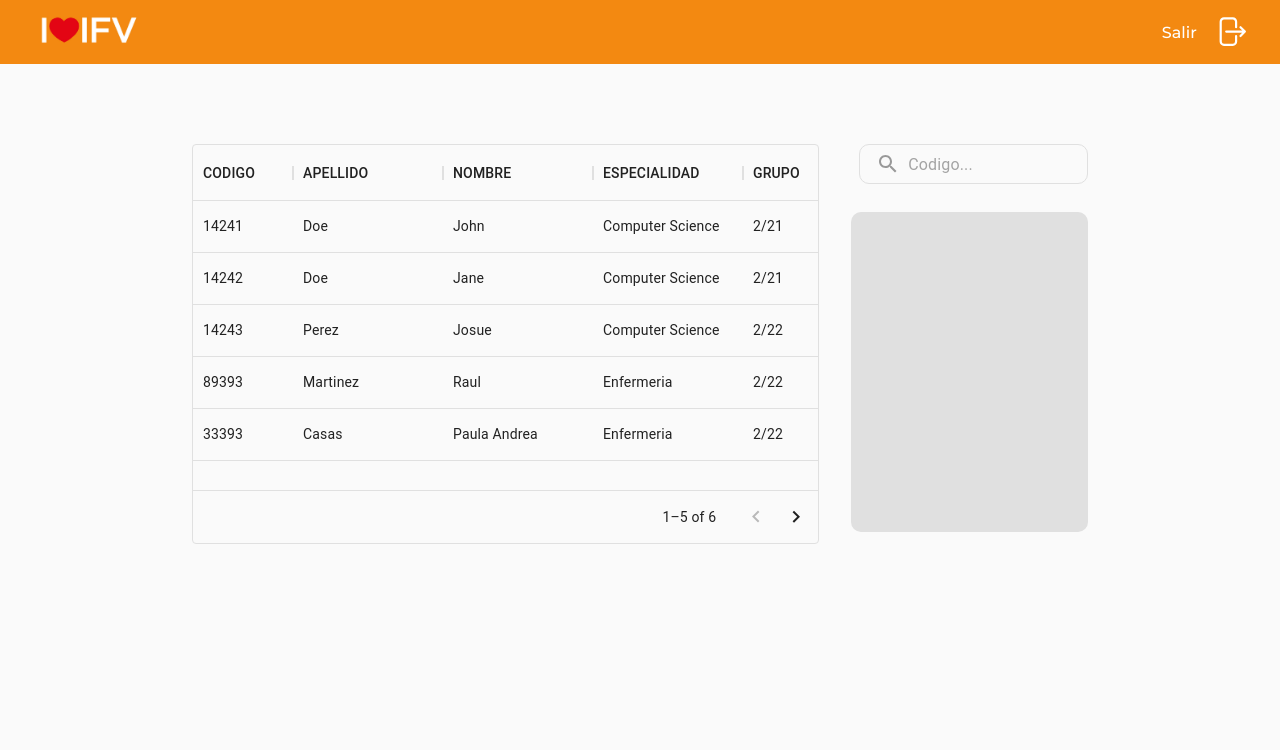
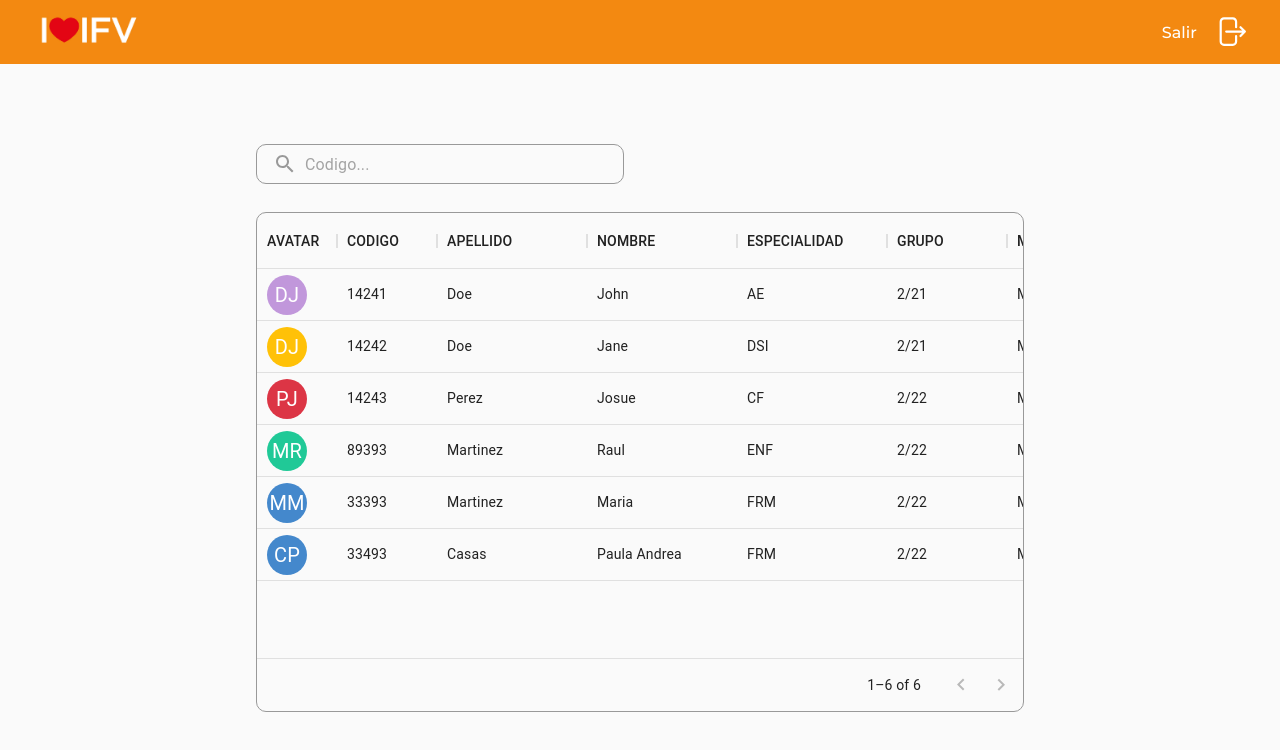
Before and after one commit to cesar-brandon/assistance-control-app, a React (Vite) app: page /login in a window 1280 px wide. Both pictures are taken after typing "name@example.com", "Sample123" into the empty fields and a click on the button "ACEPTAR". Shown: the top 750 px of the page. Built offline with nearby package versions, Linux system fonts and the light colour scheme.

Commit message:
style(datagrid):💄add avatars and update table style

```diff
--- /dev/null
+++ b/src/components/common/Avatar.tsx
@@ -0,0 +1,29 @@
+import React from "react";
+import { Avatar as AvatarMui } from "@mui/material/";
+import { raceColors } from "../../utilities/dataGridColumns";
+import { GridRenderCellParams } from "@mui/x-data-grid";
+
+interface Props {
+  params: GridRenderCellParams;
+}
+
+const Avatar: React.FC<Props> = ({ params }) => {
+  const getAvatarColor = (params: GridRenderCellParams) => {
+    const specialty = params.row.specialty;
+
+    return raceColors[specialty];
+  };
+
+  const stringAvatar = (params: GridRenderCellParams) => {
+    return {
+      sx: {
+        bgcolor: getAvatarColor(params),
+      },
+      children: `${params.row.lastname[0]}${params.row.name[0]}`,
+    };
+  };
+
+  return <AvatarMui {...stringAvatar(params)} />;
+};
+
+export default Avatar;
--- /dev/null
+++ b/src/components/common/index.ts
@@ -0,0 +1,3 @@
+export { default as Avatar } from "./Avatar";
+export { default as Button } from "./Button";
+export { default as InputPassword } from "./InputPassword";
--- a/src/components/layouts/DataGrid.tsx
+++ b/src/components/layouts/DataGrid.tsx
@@ -7,22 +7,39 @@ interface Props {
   columns: GridColDef[];
 }
 
+const style = {
+  border: 1,
+  borderColor: "#999",
+  borderRadius: "10px",
+  "& .MuiDataGrid-cell:focus-within, & .MuiDataGrid-cell:focus": {
+    outline: "none",
+  },
+  "& .MuiDataGrid-columnHeader:focus-within, & .MuiDataGrid-columnHeader:focus":
+    {
+      outline: "none !important",
+    },
+};
+
 const DataGrid: React.FC<Props> = ({ rows, columns }) => {
   return (
+    <div className="DataGrid__content">
       <Box
         sx={{
-        height: 400,
+          height: 500,
           width: "100%",
         }}
       >
         <DataGridMui
+          sx={style}
           rows={rows}
           columns={columns}
-        pageSize={5}
+          pageSize={10}
           rowsPerPageOptions={[5]}
           disableSelectionOnClick
+          disableColumnMenu
         />
       </Box>
+    </div>
   );
 };
 
--- a/src/components/layouts/SearchBar.tsx
+++ b/src/components/layouts/SearchBar.tsx
@@ -3,15 +3,11 @@ import { styled, alpha } from "@mui/material/styles";
 import InputBase from "@mui/material/InputBase";
 import SearchIcon from "@mui/icons-material/Search";
 
-const Search = styled("div")(({ theme }) => ({
+const Search = styled("div")(() => ({
   position: "relative",
   marginLeft: 0,
   width: "100%",
   height: 40,
-  [theme.breakpoints.up("sm")]: {
-    marginLeft: theme.spacing(1),
-    width: "auto",
-  },
 }));
 
 const SearchIconWrapper = styled("div")(({ theme }) => ({
@@ -27,25 +23,24 @@ const SearchIconWrapper = styled("div")(({ theme }) => ({
 
 const StyledInputBase = styled(InputBase)(({ theme }) => ({
   color: "inherit",
+  width: "100%",
   "& .MuiInputBase-input": {
     padding: theme.spacing(1, 1, 1, 0),
-    // vertical padding + font size from searchIcon
     paddingLeft: `calc(1em + ${theme.spacing(4)})`,
     transition: theme.transitions.create("width"),
-    width: "100%",
-    [theme.breakpoints.up("sm")]: {
-      width: "12ch",
-      "&:focus": {
-        width: "20ch",
-      },
-    },
   },
 }));
 
 const SearchBar: React.FC = () => {
   return (
     <div className="SearchBar">
-      <Search sx={{ border: 1, borderColor: "grey.300", borderRadius: "10px" }}>
+      <Search
+        sx={{
+          border: 1,
+          borderColor: "#999",
+          borderRadius: "10px",
+        }}
+      >
         <SearchIconWrapper>
           <SearchIcon />
         </SearchIconWrapper>
--- a/src/pages/Attendance.tsx
+++ b/src/pages/Attendance.tsx
@@ -1,18 +1,14 @@
 import React from "react";
-import { useDispatch } from "react-redux";
 import { DataGrid, SearchBar, StudentInformation } from "../components/layouts";
 import { students } from "../utilities/data";
 import { columns } from "../utilities/dataGridColumns";
 
 const Attendance: React.FC = () => {
-  const dispatch = useDispatch();
-
   return (
     <div className="Attendance">
       <div className="Attendance__register">
         <DataGrid rows={students} columns={columns} />
         <SearchBar />
-        <StudentInformation />
       </div>
     </div>
   );
--- /dev/null
+++ b/src/style/layouts/_datagrid.scss
@@ -0,0 +1,3 @@
+.DataGrid__content {
+  grid-area: table;
+}
--- a/src/style/main.scss
+++ b/src/style/main.scss
@@ -1,10 +1,16 @@
+// use all abstracts
 @use "./abstracts/variables";
 
+// use all components
+
+// use all layouts
 @use "./layouts/header";
 @use "./layouts/studentInformation";
 @use "./layouts/SearchBar";
 @use "./layouts/form";
 @use "./layouts/logout";
+@use "./layouts/datagrid";
 
+// use all pages
 @use "./pages/attendance";
 @use "./pages/login";
--- a/src/style/pages/_attendance.scss
+++ b/src/style/pages/_attendance.scss
@@ -6,12 +6,12 @@
 
   &__register {
     margin-top: 5rem;
-    width: 70%;
+    width: 60%;
     display: grid;
     grid-template:
-      "table search" 5%
-      "table info" 1fr /
-      70% 1fr;
+      "search ." 5%
+      "table table" 1fr /
+      1fr 1fr;
     gap: 2rem;
   }
 }
--- a/src/utilities/data.ts
+++ b/src/utilities/data.ts
@@ -3,7 +3,7 @@ export const students = [
     id: 14241,
     lastname: "Doe",
     name: "John",
-    specialty: "Computer Science",
+    specialty: "AE",
     group: "2/21",
     module: "M1",
     register: "puntual",
@@ -12,7 +12,7 @@ export const students = [
     id: 14242,
     lastname: "Doe",
     name: "Jane",
-    specialty: "Computer Science",
+    specialty: "DSI",
     group: "2/21",
     module: "M2",
     register: "puntual",
@@ -21,7 +21,7 @@ export const students = [
     id: 14243,
     lastname: "Perez",
     name: "Josue",
-    specialty: "Computer Science",
+    specialty: "CF",
     group: "2/22",
     module: "M2",
     register: "pendiente",
@@ -30,7 +30,7 @@ export const students = [
     id: 89393,
     lastname: "Martinez",
     name: "Raul",
-    specialty: "Enfermeria",
+    specialty: "ENF",
     group: "2/22",
     module: "M2",
     register: "pendiente",
@@ -39,16 +39,16 @@ export const students = [
     id: 33393,
     lastname: "Martinez",
     name: "Maria",
-    specialty: "Farmacia",
+    specialty: "FRM",
     group: "2/22",
     module: "M2",
     register: "puntual",
   },
   {
-    id: 33393,
+    id: 33493,
     lastname: "Casas",
     name: "Paula Andrea",
-    specialty: "Enfermeria",
+    specialty: "FRM",
     group: "2/22",
     module: "M2",
     register: "puntual",
--- a/src/utilities/dataGridColumns.tsx
+++ b/src/utilities/dataGridColumns.tsx
@@ -3,6 +3,7 @@ import Chip from "@mui/material/Chip";
 import DoneIcon from "@mui/icons-material/Done";
 import WarningAmberIcon from "@mui/icons-material/WarningAmber";
 import { red, green } from "@mui/material/colors";
+import { Avatar } from "../components/common";
 
 function getChipProps(params: GridRenderCellParams) {
   if (params.value === "puntual") {
@@ -10,6 +11,7 @@ function getChipProps(params: GridRenderCellParams) {
       icon: <DoneIcon color="success" />,
       label: params.value,
       sx: {
+        width: "90%",
         borderColor: green[500],
         color: green[500],
       },
@@ -20,6 +22,7 @@ function getChipProps(params: GridRenderCellParams) {
       icon: <WarningAmberIcon color="warning" />,
       label: params.value,
       sx: {
+        width: "90%",
         borderColor: red[500],
         color: red[500],
       },
@@ -27,7 +30,27 @@ function getChipProps(params: GridRenderCellParams) {
   }
 }
 
+const handleChipClick = (params: GridRenderCellParams) => {
+  // change params.row.register
+  let state = params.row.register;
+  state === "puntual" ? (state = "pendiente") : (state = "puntual");
+};
+
+export const raceColors: { [key: string]: string } = {
+  DSI: "#FFC107",
+  ENF: "#20c997",
+  FRM: "#4488cc",
+  AE: "#c197db",
+  CF: "#DC3545",
+};
+
 export const columns: GridColDef[] = [
+  {
+    field: "avatar",
+    headerName: "AVATAR",
+    width: 80,
+    renderCell: (params: GridRenderCellParams) => <Avatar params={params} />,
+  },
   {
     field: "id",
     headerName: "CODIGO",
@@ -64,7 +87,14 @@ export const columns: GridColDef[] = [
     headerName: "REGISTRO",
     minWidth: 150,
     renderCell: (params: GridRenderCellParams) => {
-      return <Chip variant="outlined" size="small" {...getChipProps(params)} />;
+      return (
+        <Chip
+          variant="outlined"
+          size="small"
+          onClick={handleChipClick}
+          {...getChipProps(params)}
+        />
+      );
     },
   },
 ];
```
Also changed, not shown: src/style/components/_avatar.scss (added). Lines whose indentation alone changed are shown as unchanged.
